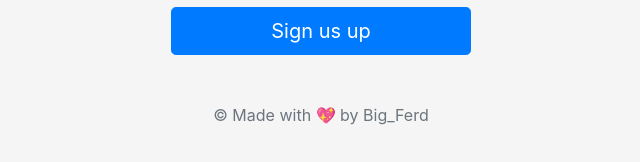
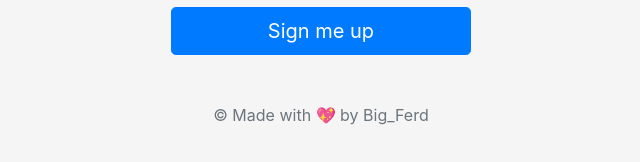
Before and after one commit to ferdinard7/newsletter, a website: page signup.html in a window 1280 px wide. Shown: the part 520-682 px from the top of the page, 319-959 px from the left. Drawn offline with nearby package versions, Linux system fonts and the light colour scheme.

Commit message:
last-change

```diff
--- a/signup.html
+++ b/signup.html
@@ -49,7 +49,7 @@
       <input type="password" class="form-control" id="floatingPassword" placeholder="Password">
       <label for="floatingPassword">Password</label>
     </div> -->
-    <button class="w-100 btn btn-lg btn-primary" type="submit">Sign us up</button>
+    <button class="w-100 btn btn-lg btn-primary" type="submit">Sign me up</button>
     <p class="mt-5 mb-3 text-muted">&copy; Made with 💖 by Big_Ferd</p>
   </form>
 </main>
```
